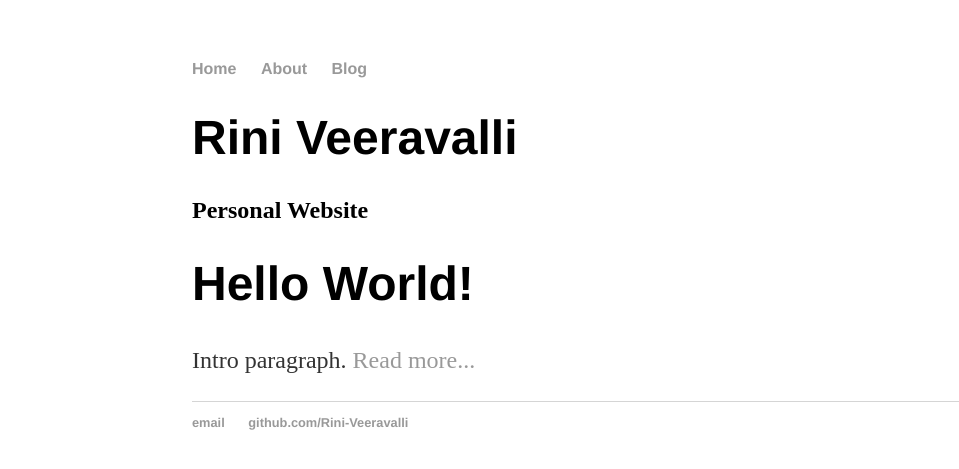
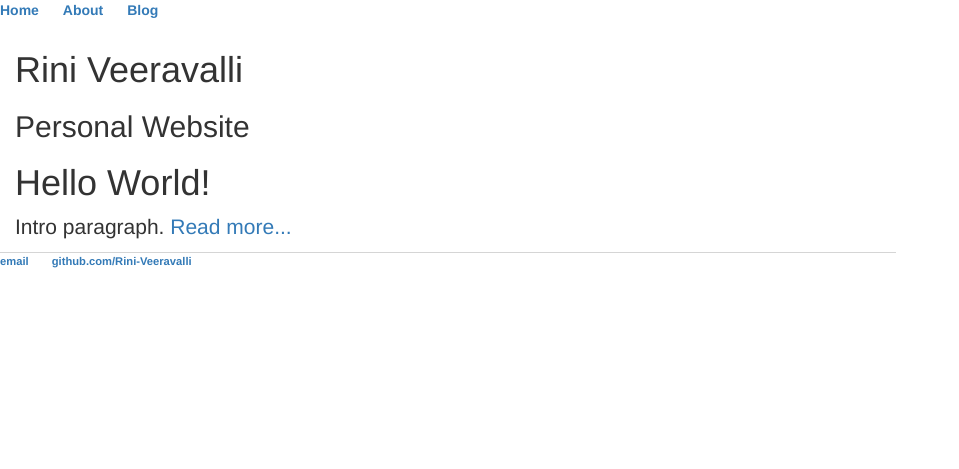
Before and after one commit to Rini-Veeravalli/Rini-Veeravalli.github.io, a Jekyll site: the page built from index.html, in a window 1280 px wide. Shown: the top 469 px of the page, without its empty margins (0-959 px from the left). Built offline with Jekyll 4.4.1, drawn with Linux system fonts in a browser that asks for light colours; nearby versions of some CDN libraries.

Commit message:
update index.html
with bootstrap and jquery

```diff
--- a/index.html
+++ b/index.html
@@ -3,15 +3,10 @@ layout: default
 title: Rini Veeravalli
 ---
 
-  <link href="https://fonts.googleapis.com/css?family=Lora|Questrial" rel="stylesheet">
-
-  		<!--script src="https://ajax.googleapis.com/ajax/libs/jquery/3.1.1/jquery.min.js"></script-->
-
-  		<!-- Latest compiled and minified CSS -->
-  		<!--link rel="stylesheet" href="https://maxcdn.bootstrapcdn.com/bootstrap/3.3.7/css/bootstrap.min.css" integrity="sha384-BVYiiSIFeK1dGmJRAkycuHAHRg32OmUcww7on3RYdg4Va+PmSTsz/K68vbdEjh4u" crossorigin="anonymous"-->
-
-		<!-- Latest compiled and minified JavaScript -->
-  		<!--script src="https://maxcdn.bootstrapcdn.com/bootstrap/3.3.7/js/bootstrap.min.js" integrity="sha384-Tc5IQib027qvyjSMfHjOMaLkfuWVxZxUPnCJA7l2mCWNIpG9mGCD8wGNIcPD7Txa" crossorigin="anonymous"></script-->
+   <link href="https://fonts.googleapis.com/css?family=Lora|Questrial" rel="stylesheet">
+   <link rel="stylesheet" href="https://maxcdn.bootstrapcdn.com/bootstrap/3.3.7/css/bootstrap.min.css">
+    <script src="https://ajax.googleapis.com/ajax/libs/jquery/3.2.1/jquery.min.js"></script>
+    <script src="https://maxcdn.bootstrapcdn.com/bootstrap/3.3.7/js/bootstrap.min.js"></script>
 
   <div class="blurb">
  	<h1> Rini Veeravalli </h1>
```
